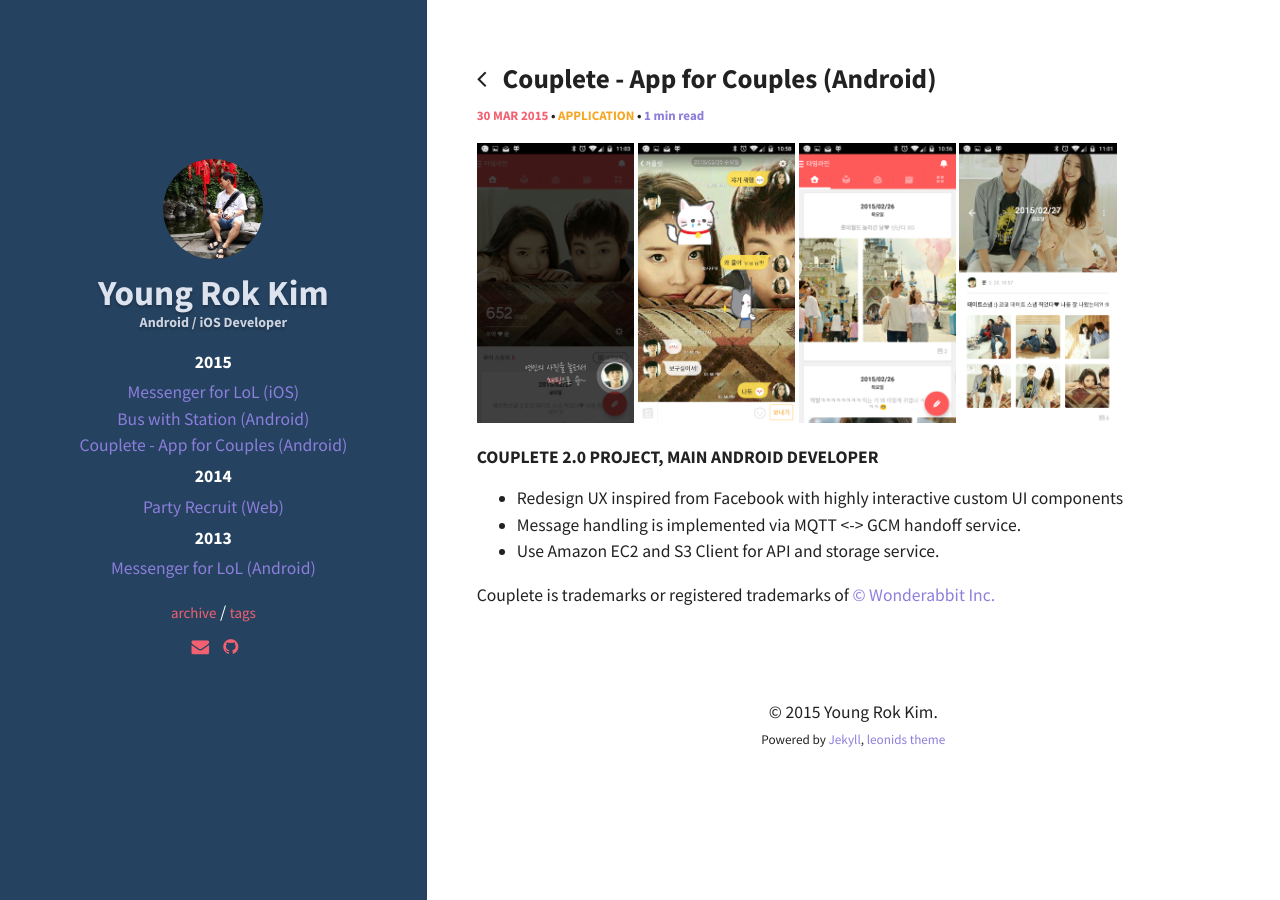
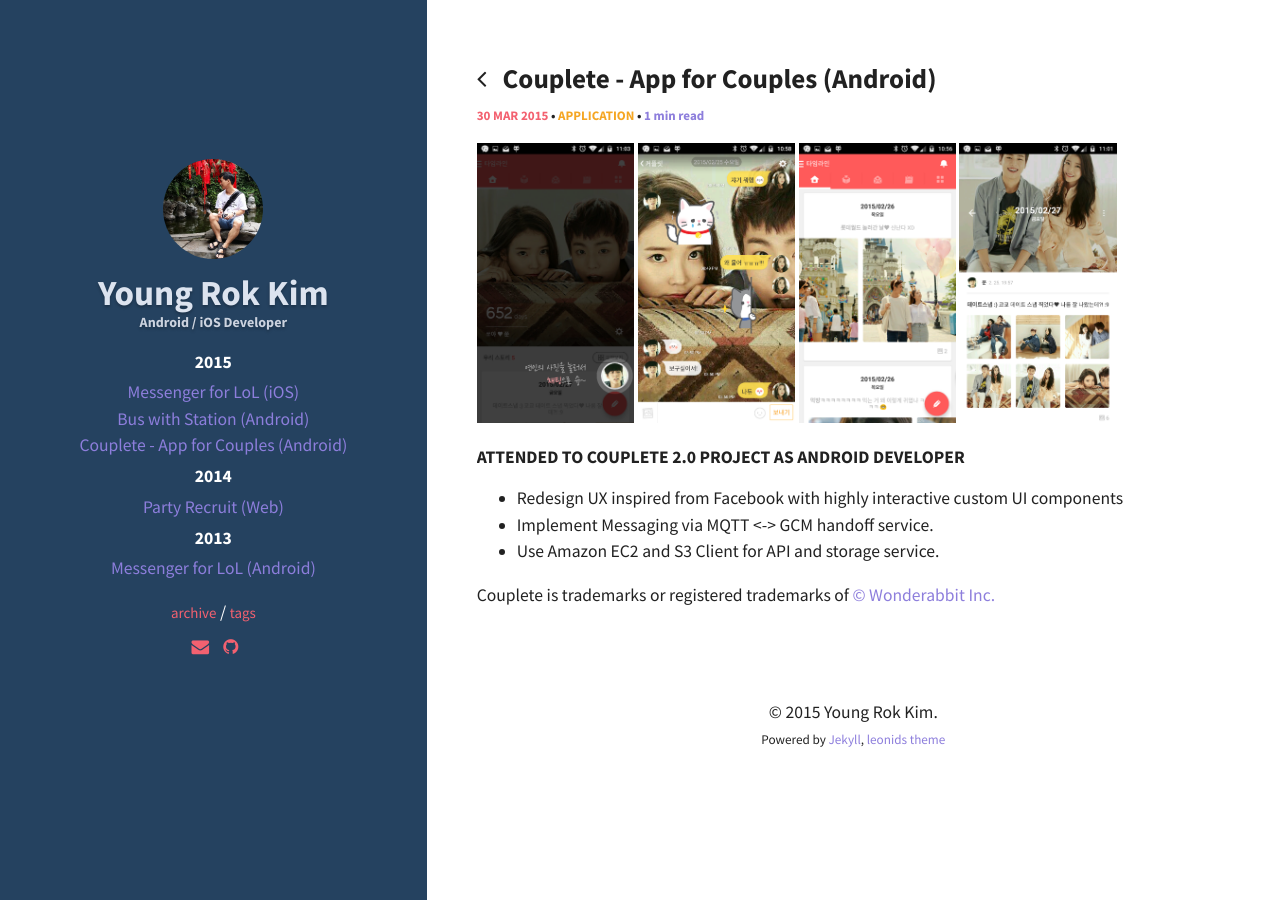
Before and after one commit to rokoroku/rokoroku.github.io, a Jekyll site: the page built from _posts/2015-03-30-Couplete-App-for-Couples.md, in a window 1280 px wide. Built offline with Jekyll 4.4.1, drawn with Linux system fonts in a browser that asks for light colours; comment, search, counter and statistics services are not loaded.

Commit message:
fix descriptions

```diff
--- a/_posts/2015-03-30-Couplete-App-for-Couples.md
+++ b/_posts/2015-03-30-Couplete-App-for-Couples.md
@@ -16,9 +16,9 @@
 ![Screenshot4]({{ site.url }}/img/couplete-screenshot-4.png)
 <!-- ![Screenshot5]({{ site.url }}/img/couplete-screenshot-5.png) -->
 
-###### Couplete 2.0 Project, Main Android Developer
+###### Attended to Couplete 2.0 Project as Android Developer
 * Redesign UX inspired from Facebook with highly interactive custom UI components
-* Message handling is implemented via MQTT <-> GCM handoff service.
+* Implement Messaging via MQTT <-> GCM handoff service.
 * Use Amazon EC2 and S3 Client for API and storage service.
 
 
```
Also changed, not shown: _posts/2014-07-11-Party-Recruit.md (+1 -1 lines).
